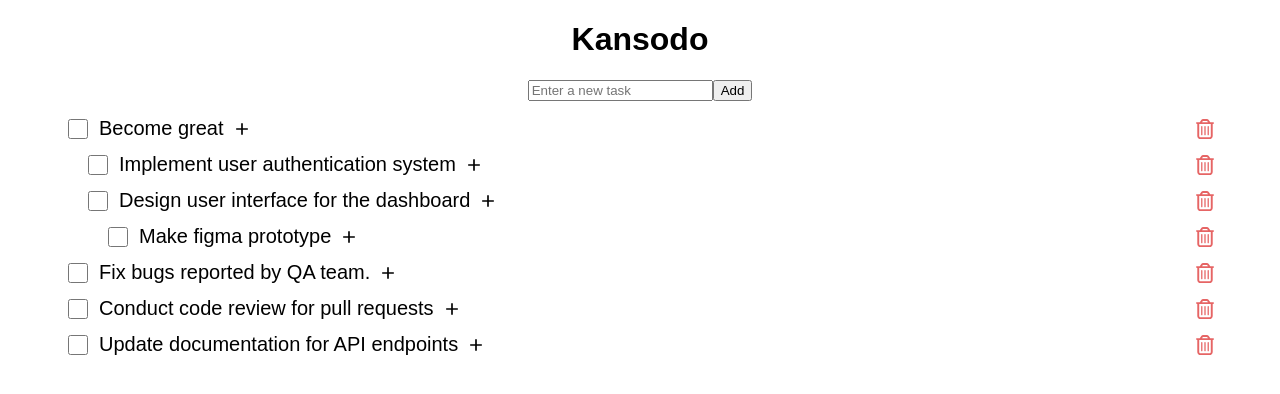
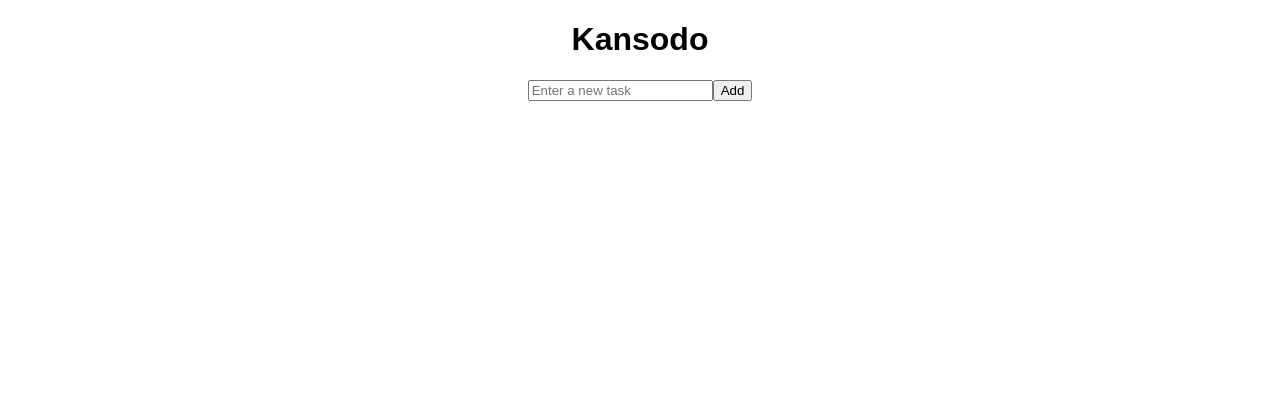
Before and after one commit to bikraman/Kansodo-Web, a React (Create React App) app in the folder kansodo/: page / in a window 1280 px wide. Shown: the top 394 px of the page. Built offline with nearby package versions, Linux system fonts and the light colour scheme.

Commit message:
drag event added to list item

```diff
--- a/kansodo/src/App.js
+++ b/kansodo/src/App.js
@@ -12,20 +12,7 @@ import generateUUID from './util/UUIDUtils';
 function App() {
 
   const root = new TaskNode(new ItemClass(420, null, "Write something"));
-
-  root.addChild(new TaskNode(new ItemClass(1, 420, "Become great")));
-
-  root.addChild(new TaskNode(new ItemClass(2, 420, "Fix bugs reported by QA team.")));
-  root.addChild(new TaskNode(new ItemClass(3, 420, "Conduct code review for pull requests")));
-  root.addChild(new TaskNode(new ItemClass(4, 420, "Update documentation for API endpoints")));
-
-  root.children[0].addChild(new TaskNode(new ItemClass(5, 1, "Implement user authentication system")));
-  root.children[0].addChild(new TaskNode(new ItemClass(6, 1, "Design user interface for the dashboard")));
-
-  root.children[0].children[1].addChild(new TaskNode(new ItemClass(7, 6, "Make figma prototype")))
-
   const [taskRoot, setTaskTreeRoot] = useState(root)
-
 
   return (
     <div className='main'>
--- a/kansodo/src/components/TreeList.js
+++ b/kansodo/src/components/TreeList.js
@@ -11,14 +11,10 @@ import generateUUID from '../util/UUIDUtils.js';
 
 export default function TreeList({data, onDelete}) {
 
-    // const [taskTreeRoot, setTaskTreeRoot] = useState(data)
-
-    console.log(data)
-
     const items = data.children.map ((element) => <ListItem key = {element.value.id} taskNode={element} deleteTask={(taskId) => {
-        // setTaskTreeRoot(new TaskNode(taskTreeRoot.value, taskTreeRoot.children.filter((value) => value.value.id !== taskId )))
         onDelete(taskId)
     }}/>)
+
     return (<div className='list-container'>{items}</div>);
 }
 
@@ -45,11 +41,16 @@ const ListItem = ({ taskNode, deleteTask }) => {
 
     const handleDragStart = (event) => {
         // Logic to handle drag start
+        console.log(event);
     };
+
+    const handleDrag = (event) => {
+        console.log(event);
+    }
 
     const handleDragEnd = (event) => {
         // Logic to handle drag end
-        console.log(event)
+        console.log(event);
     };
 
     const handleDeleteClick = (event) => {
@@ -77,7 +78,7 @@ const ListItem = ({ taskNode, deleteTask }) => {
 
     return (
         <div className="list-item-container" id={task.id}>
-        <div className="list-item" draggable={true} onDragStart={handleDragStart} onDragEnd={handleDragEnd} onDoubleClick={handleDoubleClick}>
+        <div className="list-item" draggable={true} onDragStart={handleDragStart} onDragEnd={handleDragEnd} onDrag = {handleDrag} onDoubleClick={handleDoubleClick}>
             <input type="checkbox" className="list-item-checkbox" checked={isCompleted} onChange={handleCheckboxChange} />
             <span className='list-item-text-area'>
                 <span className="list-item-text" contentEditable={true} onKeyDown={handleTextChange}>{task.data}</span>
```
